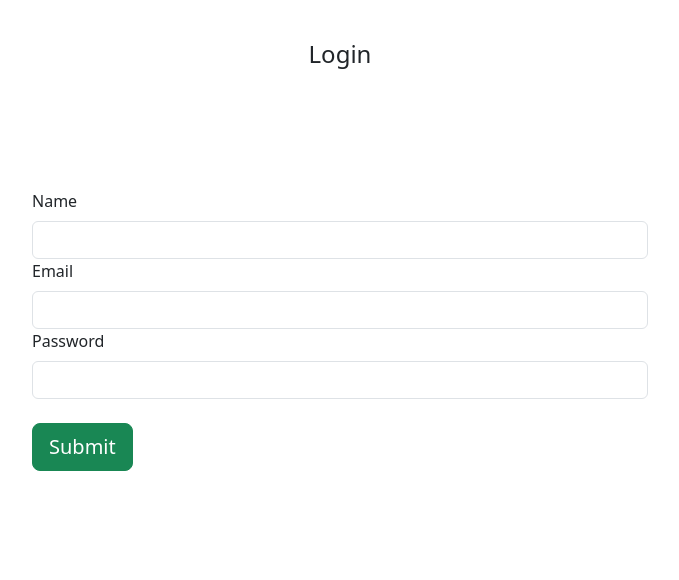
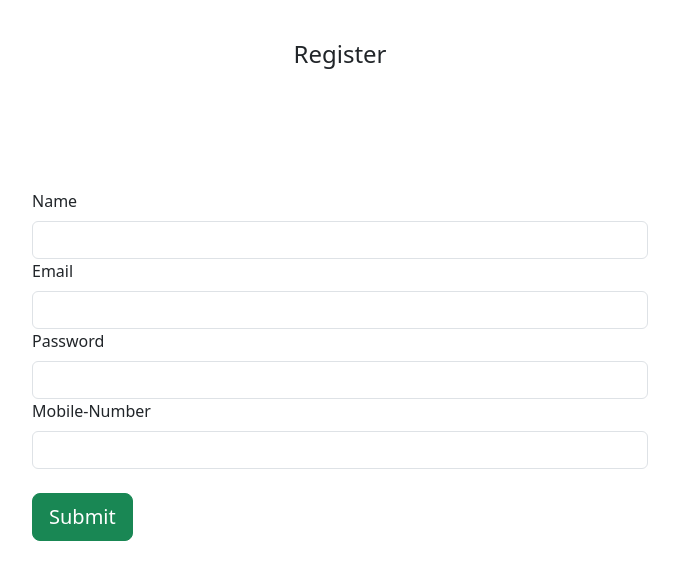
Before and after one commit to navneetshukl/Receipe-Sharing, a React (Vite) app in the folder frontend/: page / in a window 1280 px wide. Shown: the top 580 px of the page, without its empty margins (300-979 px from the left). Built offline with nearby package versions, Linux system fonts and the light colour scheme.

Commit message:
frontend for registering user

```diff
--- a/frontend/src/App.jsx
+++ b/frontend/src/App.jsx
@@ -5,13 +5,15 @@ import "./App.css";
 import Home from "./Components/Receipe/Home";
 import Descripition from "./Components/Add-Receipe/Descripition";
 import Login from "./Components/Login/Login";
+import Register from "./Components/Register/Register";
 
 function App() {
   return (
     <>
       {/* <Home/> */}
       {/* <Descripition /> */}
-      <Login/>
+      {/* <Login/> */}
+      <Register/>
     </>
   );
 }
--- /dev/null
+++ b/frontend/src/Components/Register/Register.jsx
@@ -0,0 +1,110 @@
+import React, { useState } from "react";
+import Form from "react-bootstrap/Form";
+import Container from "react-bootstrap/Container";
+import Button from "react-bootstrap/Button";
+import axios from "axios";
+
+const Register = () => {
+  const [name, setName] = useState("");
+  const [email, setEmail] = useState("");
+  const [password, setPassword] = useState("");
+  const [mobile, setMobile] = useState("");
+
+  const handleFormSubmission = async (e) => {
+    e.preventDefault();
+
+    try {
+      const resp = await axios.post(
+        "http://localhost:3001/api/user/register",
+        {
+          name: name,
+          email: email,
+          password: password,
+          mobile: mobile,
+        },
+        {
+          headers: {
+            "Content-Type": "application/json",
+          },
+        }
+      );
+
+      console.log("response is ", resp.data);
+    } catch (error) {
+      // Error handling
+      console.error(
+        "Error during form submission:",
+        error.response ? error.response.data : error.message
+      );
+
+      // If the error response exists, log the status code
+      if (error.response) {
+        console.error("Error status code:", error.response.status);
+      }
+    }
+
+    setEmail("");
+    setName("");
+    setPassword("");
+    setMobile("");
+  };
+  return (
+    <Container style={{ marginTop: "5vh" }}>
+      <h4 style={{ textAlign: "center" }}>Register</h4>
+      <Container style={{ marginTop: "15vh", width: "50vw" }}>
+        <Form onSubmit={handleFormSubmission}>
+          <Form.Group>
+            <Form.Label>Name</Form.Label>
+            <Form.Control
+              type="text"
+              value={name}
+              onChange={(e) => {
+                setName(e.target.value);
+              }}
+            />
+          </Form.Group>
+          <Form.Group>
+            <Form.Label>Email</Form.Label>
+            <Form.Control
+              type="email"
+              value={email}
+              onChange={(e) => {
+                setEmail(e.target.value);
+              }}
+            />
+          </Form.Group>
+          <Form.Group>
+            <Form.Label>Password</Form.Label>
+            <Form.Control
+              type="password"
+              value={password}
+              onChange={(e) => {
+                setPassword(e.target.value);
+              }}
+            />
+          </Form.Group>
+          <Form.Group>
+            <Form.Label>Mobile-Number</Form.Label>
+            <Form.Control
+              type="text"
+              value={mobile}
+              onChange={(e) => {
+                setMobile(e.target.value);
+              }}
+            />
+          </Form.Group>
+          <Button
+            variant="success"
+            style={{ marginTop: "3vh" }}
+            type="submit"
+            size="lg"
+          >
+            Submit
+          </Button>
+        </Form>
+      </Container>
+    </Container>
+  );
+};
+
+export default Register;
```
